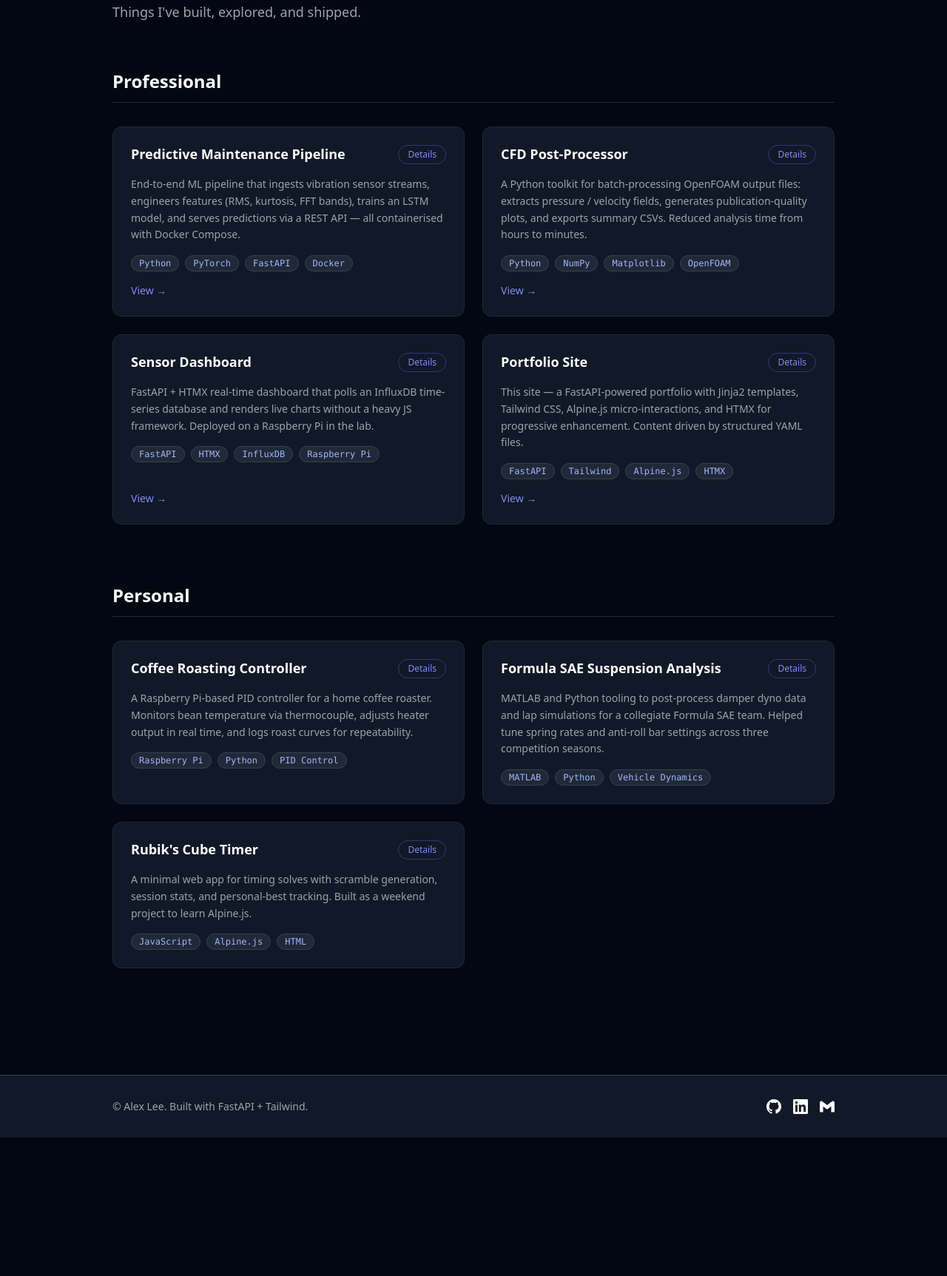
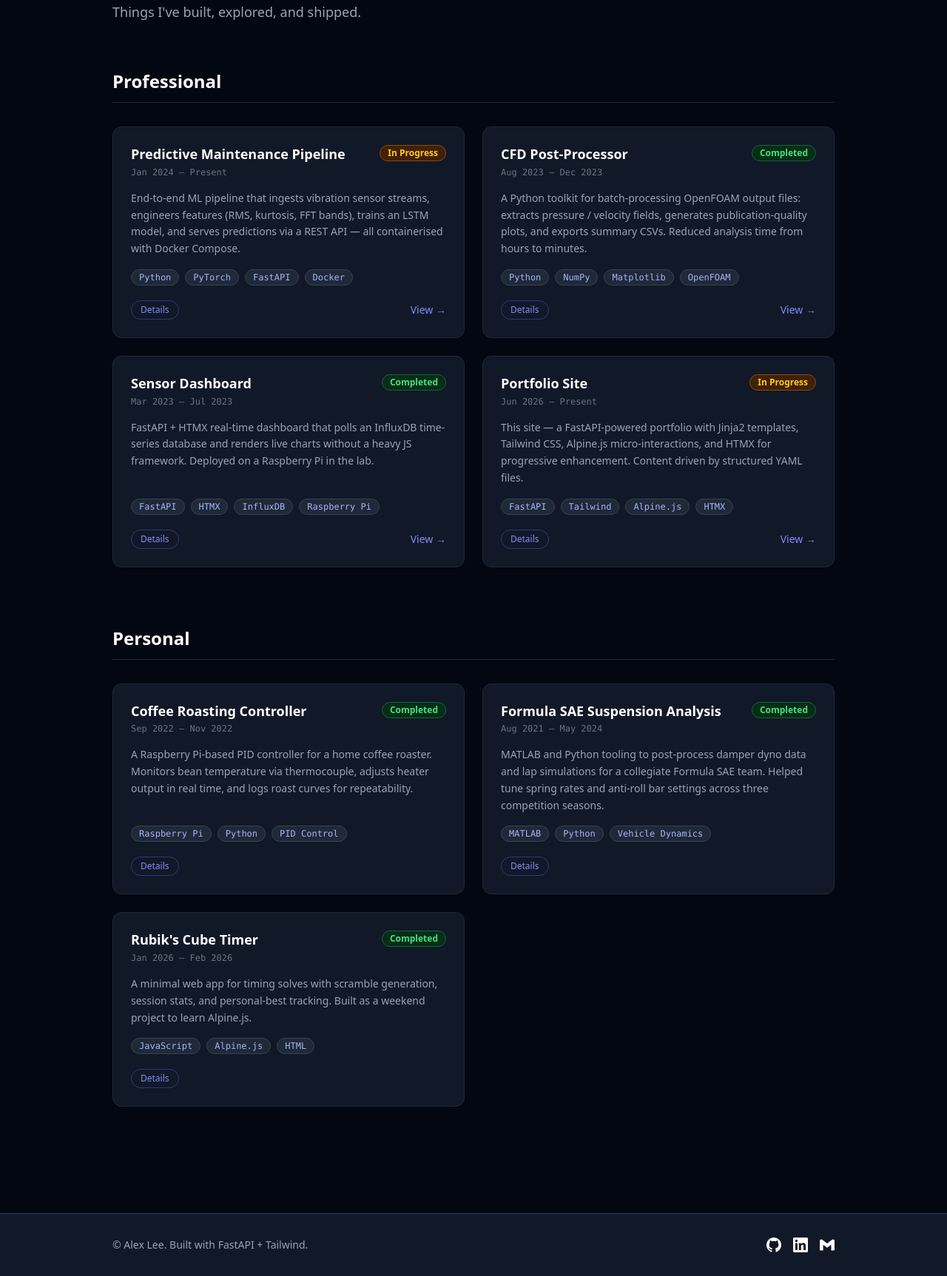
Before and after one commit to alexhyunminlee/portfolio-site, a FastAPI app: page /projects in a window 1280 px wide. Shown: the part 202-1927 px from the top of the page at 74% size. Before the commit the page ends 1740 px from the top, so only its background shows below. Run offline with FastAPI, Linux system fonts and the light colour scheme; some libraries are stand-ins or nearby versions.

Commit message:
Add projects pop up and format checks

```diff
--- a/app/templates/projects.html
+++ b/app/templates/projects.html
@@ -4,21 +4,33 @@
 
 {% macro project_card(project) %}
 <article
-  class="project-card rounded-xl border border-gray-800 bg-gray-900 p-6 flex flex-col gap-4 transition-all duration-200"
-  x-data="{ expanded: false }">
+  class="project-card rounded-xl border border-gray-800 bg-gray-900 p-6 flex flex-col gap-4"
+  x-data="{ open: false }">
 
+  <!-- Header -->
   <div class="flex items-start justify-between gap-3">
-    <h2 class="text-lg font-semibold text-white leading-snug">{{ project.title }}</h2>
-    <button
-      @click="expanded = !expanded"
-      class="shrink-0 text-xs text-indigo-400 border border-indigo-500/40 hover:border-indigo-400 rounded-full px-3 py-1 transition-colors"
-      :aria-expanded="expanded.toString()">
-      <span x-text="expanded ? 'Less' : 'Details'"></span>
-    </button>
+    <div class="flex flex-col gap-1">
+      <h2 class="text-lg font-semibold text-white leading-snug">{{ project.title }}</h2>
+      {% if project.dates %}
+      <span class="text-xs text-gray-500 font-mono">{{ project.dates }}</span>
+      {% endif %}
+    </div>
+    <div class="flex items-center gap-2 shrink-0">
+      {% if project.status %}
+      <span class="text-xs font-semibold px-2.5 py-0.5 rounded-full
+        {% if project.status == 'Completed' %}bg-green-950 text-green-400 border border-green-800
+        {% elif project.status == 'In Progress' %}bg-yellow-950 text-yellow-400 border border-yellow-800
+        {% else %}bg-gray-800 text-gray-400 border border-gray-700{% endif %}">
+        {{ project.status }}
+      </span>
+      {% endif %}
+    </div>
   </div>
 
-  <p class="text-gray-400 text-sm leading-relaxed">{{ project.description }}</p>
+  <!-- Description -->
+  <p class="text-gray-400 text-sm leading-relaxed flex-1">{{ project.description }}</p>
 
+  <!-- Tags -->
   <div class="flex flex-wrap gap-2">
     {% for tag in project.tags %}
     <span class="px-2.5 py-0.5 rounded-full bg-gray-800 text-indigo-300 text-xs font-mono border border-gray-700">
@@ -27,33 +39,114 @@
     {% endfor %}
   </div>
 
-  <div
-    x-show="expanded"
-    x-transition:enter="transition ease-out duration-300"
-    x-transition:enter-start="opacity-0 -translate-y-1"
-    x-transition:enter-end="opacity-100 translate-y-0"
-    x-transition:leave="transition ease-in duration-200"
-    x-transition:leave-start="opacity-100 translate-y-0"
-    x-transition:leave-end="opacity-0 -translate-y-1"
-    class="detail-panel border-t border-gray-800 pt-4 text-sm text-gray-400 space-y-2">
+  <!-- Footer actions -->
+  <div class="flex items-center justify-between pt-1">
+    <button
+      @click="open = true"
+      class="text-xs text-indigo-400 hover:text-indigo-300 border border-indigo-500/40 hover:border-indigo-400 rounded-full px-3 py-1 transition-colors">
+      Details
+    </button>
     {% if project.link %}
-    <p>
-      <span class="text-gray-500">Link: </span>
-      <a href="{{ project.link }}" target="_blank" rel="noopener"
-         class="text-indigo-400 hover:text-indigo-300 underline underline-offset-2 transition-colors">
-        {{ project.link }}
-      </a>
-    </p>
+    <a href="{{ project.link }}" target="_blank" rel="noopener"
+       class="text-sm text-indigo-400 hover:text-indigo-300 transition-colors font-medium">
+      View →
+    </a>
     {% endif %}
-    <p class="text-gray-500 text-xs">Click "Less" to collapse.</p>
   </div>
 
-  {% if project.link %}
-  <a href="{{ project.link }}" target="_blank" rel="noopener"
-     class="mt-auto text-sm text-indigo-400 hover:text-indigo-300 transition-colors font-medium">
-    View →
-  </a>
-  {% endif %}
+  <!-- Modal — teleported to <body> to escape overflow/z-index constraints -->
+  <template x-teleport="body">
+    <div
+      x-show="open"
+      x-transition:enter="transition ease-out duration-200"
+      x-transition:enter-start="opacity-0"
+      x-transition:enter-end="opacity-100"
+      x-transition:leave="transition ease-in duration-150"
+      x-transition:leave-start="opacity-100"
+      x-transition:leave-end="opacity-0"
+      @keydown.escape.window="open = false"
+      class="fixed inset-0 z-50 flex items-center justify-center p-4 sm:p-8"
+      style="display:none">
+
+      <!-- Backdrop -->
+      <div class="absolute inset-0 bg-black/75" @click="open = false"></div>
+
+      <!-- Panel -->
+      <div class="relative w-full max-w-2xl max-h-[85vh] flex flex-col rounded-xl border border-gray-700 bg-gray-900 shadow-2xl overflow-hidden"
+           @click.stop>
+
+        <!-- Modal header -->
+        <div class="flex items-start justify-between gap-4 px-6 py-4 border-b border-gray-800">
+          <div>
+            <h3 class="text-lg font-semibold text-white">{{ project.title }}</h3>
+            <div class="flex items-center gap-3 mt-1">
+              {% if project.dates %}
+              <span class="text-xs text-gray-500 font-mono">{{ project.dates }}</span>
+              {% endif %}
+              {% if project.status %}
+              <span class="text-xs font-semibold px-2 py-0.5 rounded-full
+                {% if project.status == 'Completed' %}bg-green-950 text-green-400 border border-green-800
+                {% elif project.status == 'In Progress' %}bg-yellow-950 text-yellow-400 border border-yellow-800
+                {% else %}bg-gray-800 text-gray-400 border border-gray-700{% endif %}">
+                {{ project.status }}
+              </span>
+              {% endif %}
+            </div>
+          </div>
+          <button type="button" @click="open = false"
+                  class="shrink-0 text-gray-400 hover:text-white transition-colors p-1 rounded"
+                  aria-label="Close">
+            <svg class="w-5 h-5" fill="none" viewBox="0 0 24 24" stroke="currentColor" aria-hidden="true">
+              <path stroke-linecap="round" stroke-linejoin="round" stroke-width="2" d="M6 18L18 6M6 6l12 12"/>
+            </svg>
+          </button>
+        </div>
+
+        <!-- Modal body (scrollable) -->
+        <div class="overflow-y-auto p-6 flex flex-col gap-6">
+
+          <!-- Description -->
+          <p class="text-gray-300 text-sm leading-relaxed">{{ project.description }}</p>
+
+          <!-- Highlights -->
+          {% if project.highlights %}
+          <div>
+            <p class="text-xs text-gray-500 uppercase tracking-wider mb-3">Highlights</p>
+            <ul class="space-y-2">
+              {% for point in project.highlights %}
+              <li class="flex gap-2.5 text-sm text-gray-400">
+                <span class="text-indigo-500 mt-0.5 shrink-0">▸</span>
+                {{ point }}
+              </li>
+              {% endfor %}
+            </ul>
+          </div>
+          {% endif %}
+
+          <!-- Tags -->
+          <div>
+            <p class="text-xs text-gray-500 uppercase tracking-wider mb-3">Technologies</p>
+            <div class="flex flex-wrap gap-2">
+              {% for tag in project.tags %}
+              <span class="px-2.5 py-0.5 rounded-full bg-gray-800 text-indigo-300 text-xs font-mono border border-gray-700">
+                {{ tag }}
+              </span>
+              {% endfor %}
+            </div>
+          </div>
+
+          <!-- Link -->
+          {% if project.link %}
+          <a href="{{ project.link }}" target="_blank" rel="noopener"
+             class="self-start inline-flex items-center gap-2 text-sm font-medium text-indigo-400 hover:text-indigo-300 border border-indigo-500/40 hover:border-indigo-400 rounded-lg px-4 py-2 transition-colors">
+            View Project →
+          </a>
+          {% endif %}
+
+        </div>
+      </div>
+    </div>
+  </template>
 
 </article>
 {% endmacro %}
--- a/content/personal/projects.yaml
+++ b/content/personal/projects.yaml
@@ -1,24 +1,45 @@
 # Personal projects displayed on the Projects page.
 personal_projects:
   - title: "Coffee Roasting Controller"
+    dates: "Sep 2022 – Nov 2022"
+    status: "Completed"
     description: >
       A Raspberry Pi-based PID controller for a home coffee roaster. Monitors bean
       temperature via thermocouple, adjusts heater output in real time, and logs
       roast curves for repeatability.
+    highlights:
+      - "PID loop maintains bean temperature within ±1°C of target profile."
+      - "Thermocouple data sampled at 4 Hz via MAX31855 over SPI."
+      - "Roast curves logged to CSV and plotted post-roast for comparison."
+      - "Simple web UI (Flask) to set target profiles and monitor live temperature."
     tags: ["Raspberry Pi", "Python", "PID Control"]
     link: ""
 
   - title: "Formula SAE Suspension Analysis"
+    dates: "Aug 2021 – May 2024"
+    status: "Completed"
     description: >
       MATLAB and Python tooling to post-process damper dyno data and lap simulations
       for a collegiate Formula SAE team. Helped tune spring rates and anti-roll bar
       settings across three competition seasons.
+    highlights:
+      - "Automated damper dyno data parsing from 3 competition seasons."
+      - "Lap simulation model used to sweep spring rate and ARB stiffness parameters."
+      - "Contributed to a top-10 dynamic events finish at FSAE Michigan 2023."
+      - "Tools adopted by the team and used by the following year's suspension lead."
     tags: ["MATLAB", "Python", "Vehicle Dynamics"]
     link: ""
 
   - title: "Rubik's Cube Timer"
+    dates: "Jan 2026 – Feb 2026"
+    status: "Completed"
     description: >
       A minimal web app for timing solves with scramble generation, session stats,
       and personal-best tracking. Built as a weekend project to learn Alpine.js.
+    highlights:
+      - "Scramble generator produces random-state scrambles using a basic algorithm."
+      - "Session stats: current average, Ao5, Ao12, and all-time best."
+      - "Solve history persisted to localStorage — survives page refreshes."
+      - "Built entirely in vanilla HTML, CSS, and Alpine.js with no build step."
     tags: ["JavaScript", "Alpine.js", "HTML"]
     link: ""
--- a/content/professional/experience.yaml
+++ b/content/professional/experience.yaml
@@ -4,22 +4,16 @@ experience:
     company: "Switchbox"
     dates: "May 2025 – Present"
     bullets:
-      - "Built a predictive maintenance model (LSTM) that reduced unplanned downtime by 18%."
-      - "Designed and maintained ETL pipelines in Airflow processing 5 M+ sensor records/day."
-      - "Developed an internal FastAPI dashboard for real-time monitoring of production KPIs."
-      - "Collaborated with mechanical engineers to define feature sets from CAD tolerances and vibration data."
+      - "Details"
 
   - role: "Mechanical / Data Engineering Intern"
     company: "Precision Dynamics LLC"
     dates: "2020 – 2022"
     bullets:
-      - "Instrumented test rigs with accelerometers and thermocouples; cleaned and analysed 200 GB of raw logs."
-      - "Automated post-processing workflows in Python, cutting report generation time from 4 h to 15 min."
-      - "Created FEA simulations in ANSYS Mechanical to validate sensor placement assumptions."
+      - "Details"
 
   - role: "Undergraduate Research Assistant"
     company: "University of Texas — Thermal Systems Lab"
     dates: "2018 – 2020"
     bullets:
-      - "Ran CFD simulations comparing heat-exchanger geometries under turbulent flow conditions."
-      - "Wrote data-collection scripts (Python + LabVIEW) for a custom wind-tunnel test bench."
+      - "Details"
--- a/requirements.txt
+++ b/requirements.txt
@@ -4,3 +4,4 @@ jinja2==3.1.4
 python-multipart==0.0.9
 pyyaml==6.0.1
 python-dotenv==1.0.1
+ruff>=0.4.0
```
Also changed, not shown: content/professional/projects.yaml (+31 -3 lines), context/page-creation.md (+59 -0 lines), 1 other file.
